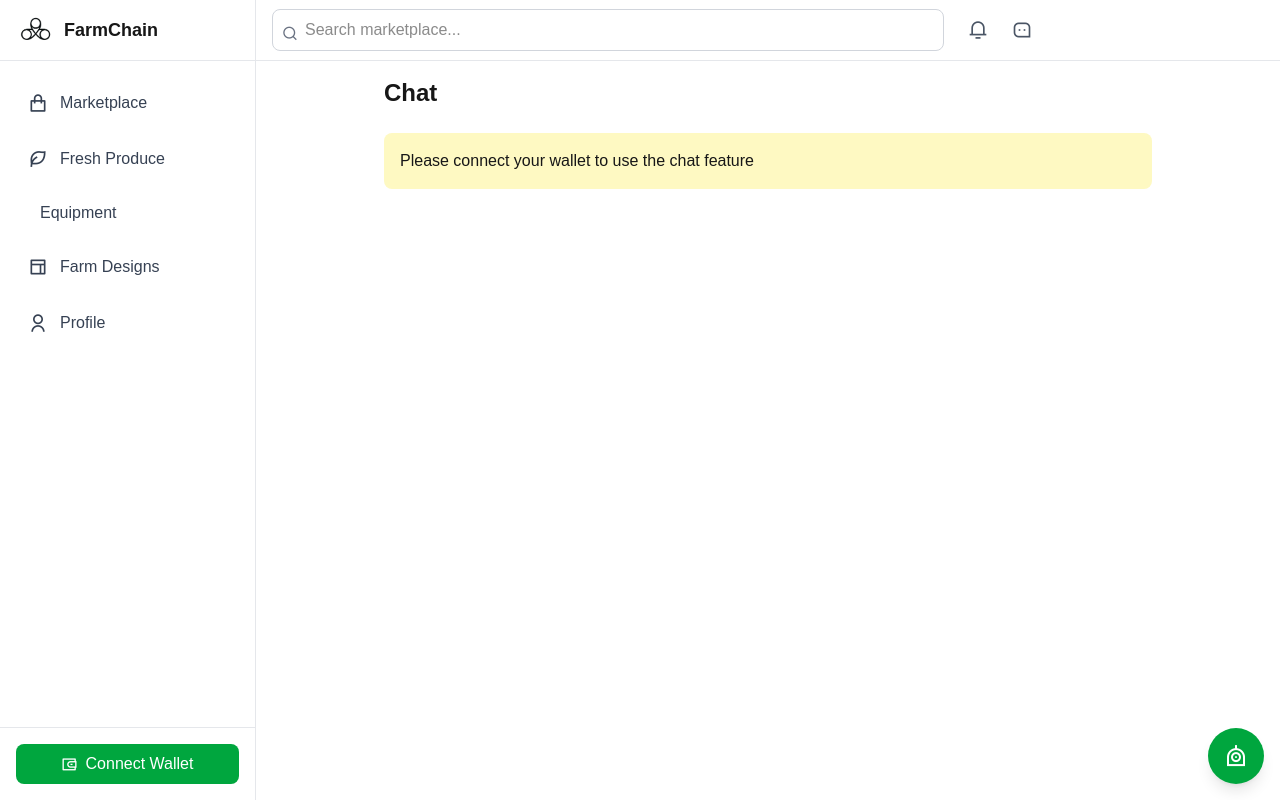
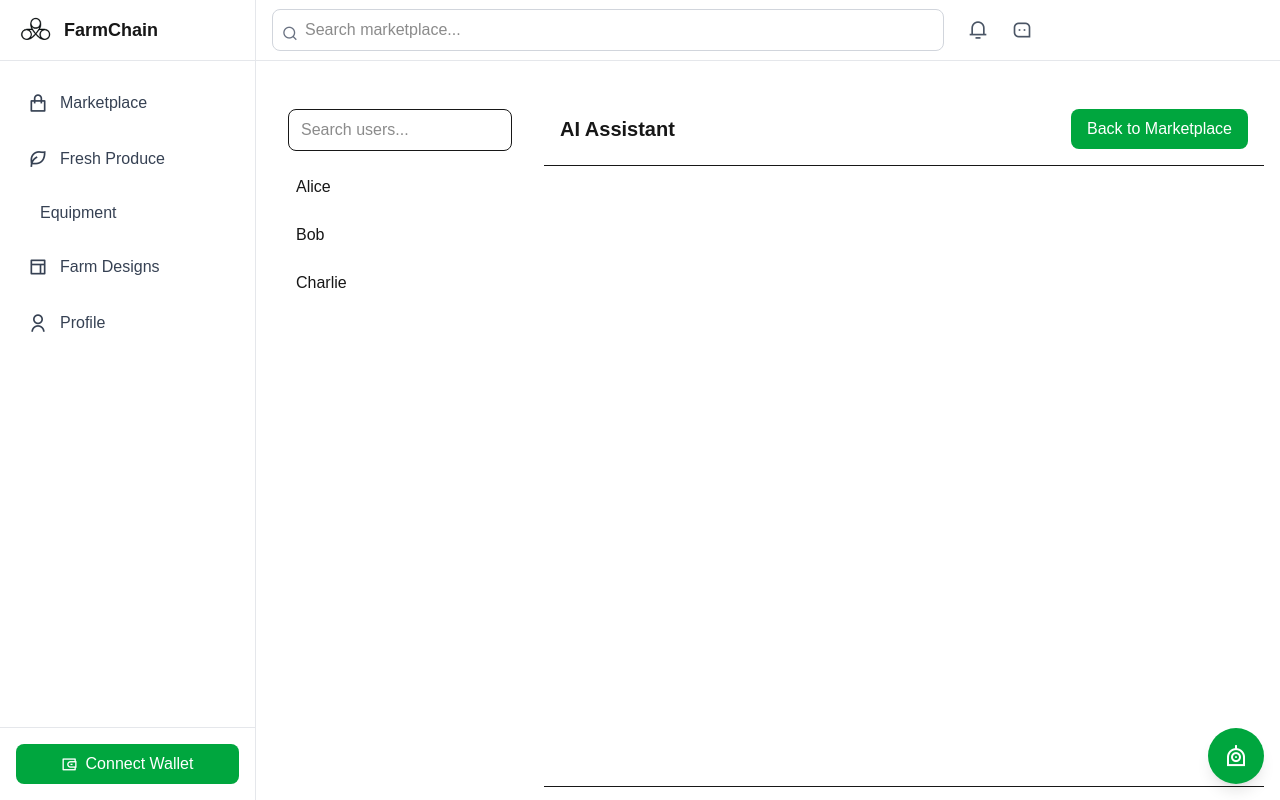
Before and after one commit to Deepersensor/threefarmily, a Next.js app: page /chat in a window 1280 px wide. Built offline with nearby package versions, Linux system fonts and the light colour scheme.

Commit message:
🔍 feat(chat): enhance chat functionality with user input handling and AI response simulation; add user search in sidebar

```diff
--- a/src/app/chat/page.tsx
+++ b/src/app/chat/page.tsx
@@ -1,43 +1,105 @@
 'use client';
-
 import { useState } from 'react';
-import { useWallet } from '@/contexts/WalletContext';
+import Link from 'next/link';
 
 export default function ChatPage() {
-  const { wallet } = useWallet();
-  const [message, setMessage] = useState('');
+  const [messages, setMessages] = useState<Array<{type: 'user' | 'ai', content: string}>>([]);
+  const [input, setInput] = useState('');
+  const [searchQuery, setSearchQuery] = useState('');
+
+  const sendMessage = (e: React.FormEvent) => {
+    e.preventDefault();
+    if (!input.trim()) return;
+
+    setMessages([...messages, { type: 'user', content: input }]);
+    setInput('');
+
+    // Simulate AI response
+    setTimeout(() => {
+      setMessages(prev => [...prev, {
+        type: 'ai',
+        content: 'This is a sample AI response. In production, this would be connected to your AI backend.'
+      }]);
+    }, 1000);
+  };
 
   return (
-    <div className="container mx-auto p-4">
-      <div className="max-w-3xl mx-auto">
-        <h1 className="text-2xl font-bold mb-6">Chat</h1>
-
-        {!wallet.connected ? (
-          <div className="bg-yellow-100 dark:bg-yellow-900/30 p-4 rounded-lg">
-            Please connect your wallet to use the chat feature
+    <div className="container mx-auto px-4 py-8 flex gap-4">
+      {/* Left sidebar - User search */}
+      <div className="hidden md:block w-64 bg-white dark:bg-gray-800 rounded-lg p-4 h-[calc(100vh-2rem)]">
+        <div className="mb-4">
+          <input
+            type="search"
+            placeholder="Search users..."
+            className="w-full px-3 py-2 rounded-lg border dark:border-gray-700 dark:bg-gray-900"
+            value={searchQuery}
+            onChange={(e) => setSearchQuery(e.target.value)}
+          />
         </div>
-        ) : (
-          <div className="space-y-4">
-            <div className="h-[60vh] border border-gray-200 dark:border-gray-800 rounded-lg p-4 overflow-y-auto">
-              {/* Chat messages will go here */}
+        <div className="space-y-2">
+          {/* Sample users - replace with actual user data */}
+          {['Alice', 'Bob', 'Charlie'].map(user => (
+            <button
+              key={user}
+              className="w-full text-left p-2 hover:bg-gray-100 dark:hover:bg-gray-700 rounded-lg"
+            >
+              {user}
+            </button>
+          ))}
+        </div>
       </div>
 
+      {/* Main chat area */}
+      <div className="flex-1 bg-white dark:bg-gray-800 rounded-lg flex flex-col h-[calc(100vh-2rem)]">
+        {/* Chat header */}
+        <div className="p-4 border-b dark:border-gray-700 flex justify-between items-center">
+          <h1 className="text-xl font-bold">AI Assistant</h1>
+          <Link
+            href="/marketplace"
+            className="px-4 py-2 bg-green-600 text-white rounded-lg hover:bg-green-700"
+          >
+            Back to Marketplace
+          </Link>
+        </div>
+
+        {/* Messages area */}
+        <div className="flex-1 overflow-y-auto p-4 space-y-4">
+          {messages.map((msg, idx) => (
+            <div
+              key={idx}
+              className={`flex ${msg.type === 'user' ? 'justify-end' : 'justify-start'}`}
+            >
+              <div
+                className={`max-w-[70%] rounded-lg p-3 ${
+                  msg.type === 'user'
+                    ? 'bg-green-600 text-white'
+                    : 'bg-gray-100 dark:bg-gray-700'
+                }`}
+              >
+                {msg.content}
+              </div>
+            </div>
+          ))}
+        </div>
+
+        {/* Input area */}
+        <form onSubmit={sendMessage} className="p-4 border-t dark:border-gray-700">
           <div className="flex gap-2">
             <input
               type="text"
-                value={message}
-                onChange={(e) => setMessage(e.target.value)}
+              value={input}
+              onChange={(e) => setInput(e.target.value)}
               placeholder="Type your message..."
-                className="flex-1 p-2 border border-gray-200 dark:border-gray-800 rounded-lg"
+              className="flex-1 px-4 py-2 rounded-lg border dark:border-gray-700 dark:bg-gray-900"
             />
             <button
-                className="px-4 py-2 bg-green-600 hover:bg-green-700 text-white rounded-lg"
+              type="submit"
+              className="px-6 py-2 bg-green-600 text-white rounded-lg hover:bg-green-700"
             >
               Send
             </button>
           </div>
-          </div>
-        )}
+        </form>
       </div>
     </div>
   );
--- /dev/null
+++ b/src/app/marketplace/equipment/page.tsx
@@ -0,0 +1,20 @@
+import { equipmentItems } from '@/data/marketplace';
+import MarketplaceLayout from '../layout';
+import Link from 'next/link';
+
+export default function EquipmentPage() {
+  return (
+    <div className="container mx-auto px-4 py-8">
+      <div className="flex items-center justify-between mb-8">
+        <h1 className="text-3xl font-bold">Farm Equipment</h1>
+        <Link href="/marketplace" className="text-green-600 hover:text-green-700">
+          Back to Marketplace
+        </Link>
+      </div>
+
+      <div className="grid grid-cols-1 md:grid-cols-3 gap-6">
+        {/* Add equipment items grid here similar to marketplace page */}
+      </div>
+    </div>
+  );
+}
--- /dev/null
+++ b/src/app/marketplace/layout.tsx
@@ -0,0 +1,9 @@
+import { ReactNode } from 'react';
+
+export default function MarketplaceLayout({ children }: { children: ReactNode }) {
+  return (
+    <main className="min-h-screen bg-gray-50 dark:bg-gray-900">
+      {children}
+    </main>
+  );
+}
--- a/src/app/marketplace/page.tsx
+++ b/src/app/marketplace/page.tsx
@@ -3,10 +3,10 @@ import Image from "next/image";
 import WalletBanner from '../../components/wallet/WalletBanner';
 
 const categories = [
-  { name: "Fresh Produce", icon: "leaf", href: "/produce", color: "bg-green-600" },
-  { name: "Farm Equipment", icon: "tool", href: "/equipment", color: "bg-blue-600" },
-  { name: "AI Solutions", icon: "robot", href: "/ai-solutions", color: "bg-purple-600" },
-  { name: "Farm Designs", icon: "layout", href: "/designs", color: "bg-orange-600" },
+  { name: "AI Chat", icon: "message", href: "/chat", color: "bg-green-600" },
+  { name: "Farm Equipment", icon: "tool", href: "/marketplace/equipment", color: "bg-blue-600" },
+  { name: "AI Solutions", icon: "robot", href: "/marketplace/ai-solutions", color: "bg-purple-600" },
+  { name: "Farm Designs", icon: "layout", href: "/marketplace/designs", color: "bg-orange-600" },
 ];
 
 const featuredItems = [
```
Lines whose indentation alone changed are shown as unchanged.
